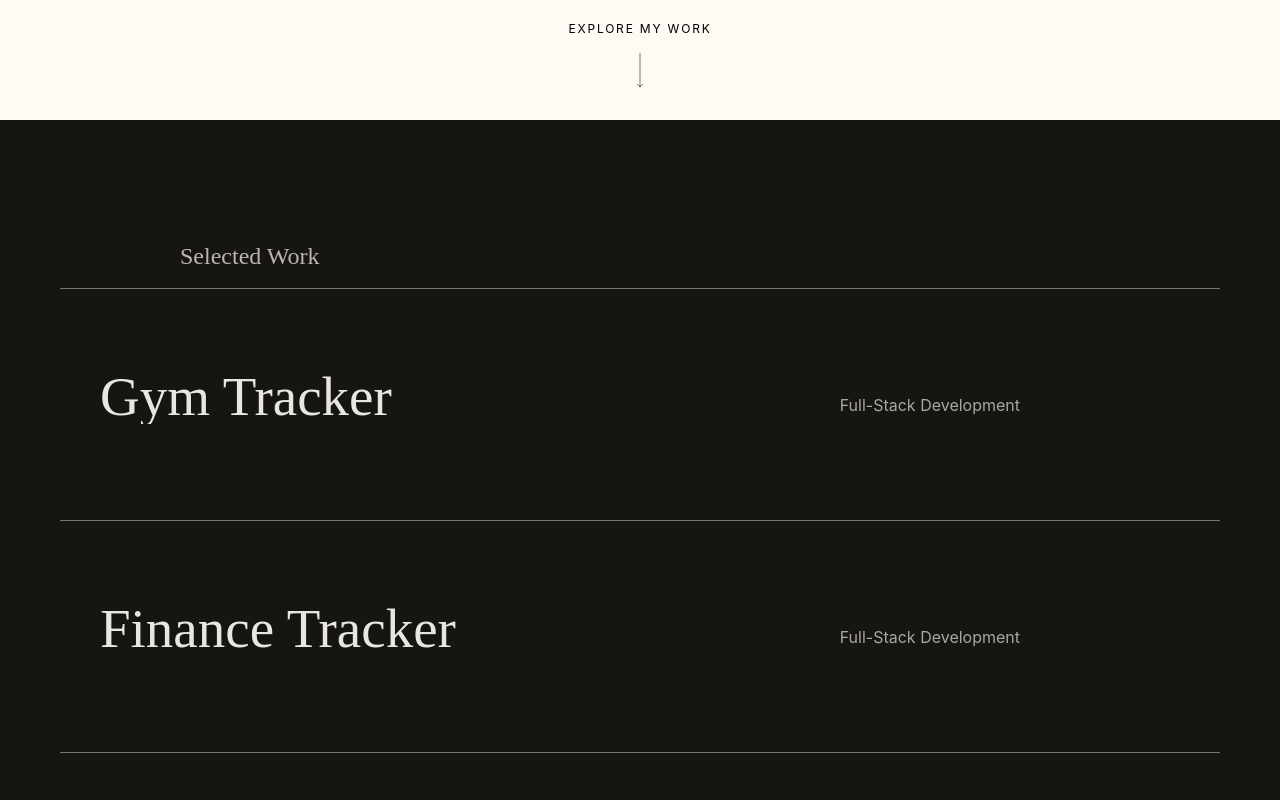
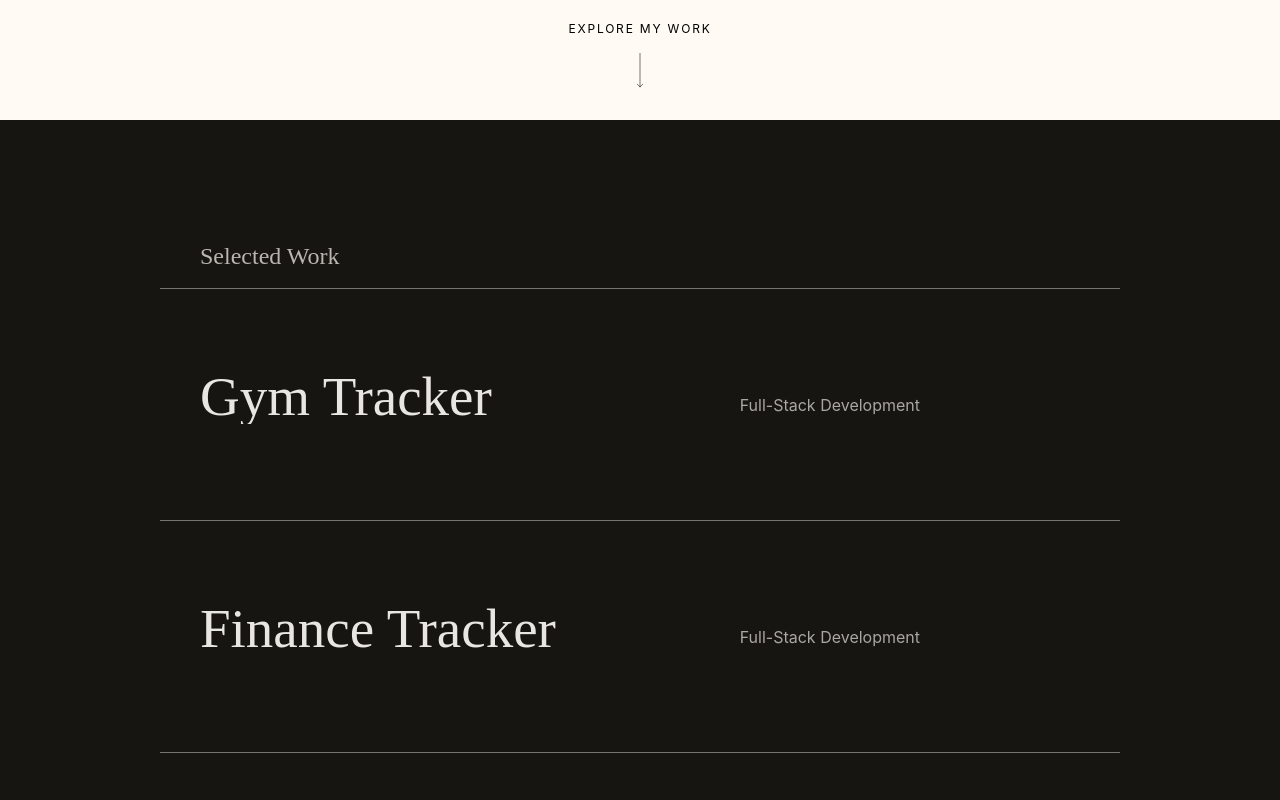
Before and after one commit to Luan2118/portfolio-v2, a React (Vite) app: page / in a window 1280 px wide. Shown: the part 680-1480 px from the top of the page. Built offline with nearby package versions, Linux system fonts and the light colour scheme.

Commit message:
style: adjust responsive projects section spacing

```diff
--- a/src/pages/Homepage/sections/Projects/Projects.tsx
+++ b/src/pages/Homepage/sections/Projects/Projects.tsx
@@ -40,10 +40,10 @@ function Projects() {
 
 
   return (
-    <section id="projects" className="bg-[#171512] text-[#FFFBF4] min-h-svh flex flex-col px-5 xl:px-15 2xl:px-50 gap-4 pt-30 pb-20">
+    <section id="projects" className="bg-[#171512] text-[#FFFBF4] min-h-svh flex flex-col px-5 lg:px-20 xl:px-40 2xl:px-60 gap-4 pt-30 pb-20">
 
       <div
-        className=" font-[Judson] overflow-hidden lg:px-30 text-[#FFFBF4]/70 ">
+        className=" font-[Judson] overflow-hidden px-10 text-[#FFFBF4]/70 ">
         <motion.h2
           initial={{ y: "100%", opacity: 0 }
           }
```
